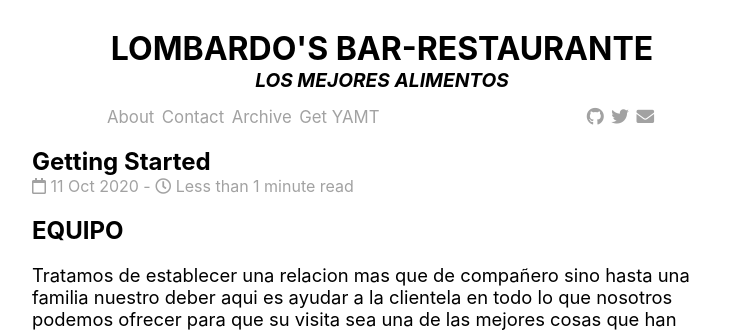
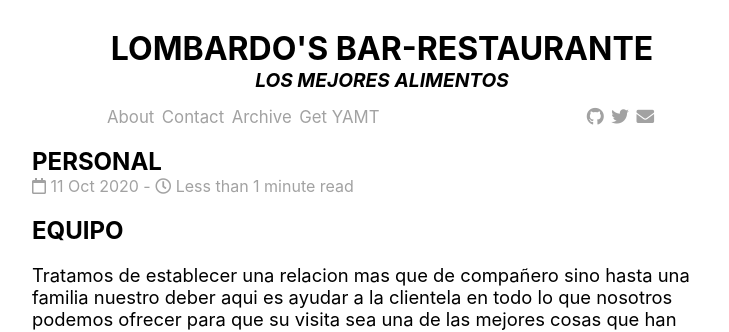
Before and after one commit to FreddySTJR/PROJ-SO-2, a Jekyll site: the page built from _posts/2020-10-11-PERSONAL.md, in a window 1280 px wide. Shown: the top 332 px of the page, without its empty margins (258-987 px from the left). Built offline with Jekyll 4.4.1, drawn with Linux system fonts in a browser that asks for light colours; nearby versions of some CDN libraries.

Commit message:
Update 2020-10-11-PERSONAL.md

```diff
--- a/_posts/2020-10-11-PERSONAL.md
+++ b/_posts/2020-10-11-PERSONAL.md
@@ -1,5 +1,5 @@
 ---
-title: Getting Started
+title: PERSONAL
 layout: post
 categories: [How-To, Markdown]
 image: /assets/img/personal.jpg
```
